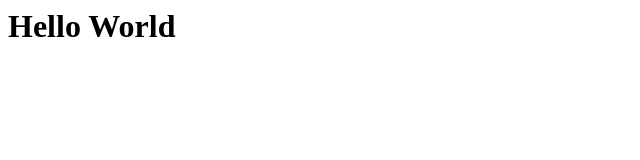
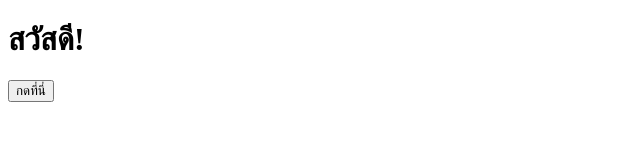
Before and after one commit to Newtgelo/basichtml101, a plain HTML site: page index.html in a window 1280 px wide. Shown: the whole page, without its empty margins (0-640 px from the left). Drawn offline with Linux system fonts and the light colour scheme.

Commit message:
Update html

```diff
--- a/index.html
+++ b/index.html
@@ -1 +1,19 @@
-<h1>Hello World</h1>
+<!DOCTYPE html>
+<html lang="en">
+<head>
+  <meta charset="UTF-8">
+  <title>JavaScript ใน HTML</title>
+</head>
+<body>
+  <h1 id="greeting">สวัสดี!</h1>
+  <button onclick="sayHello()">กดที่นี่</button>
+
+  <script>
+    function sayHello() {
+      const name = "NewYear";
+      document.getElementById("greeting").textContent = "สวัสดี " + name + "!";
+      console.log("คุณกดปุ่มแล้ว!");
+    }
+  </script>
+</body>
+</html>
```
